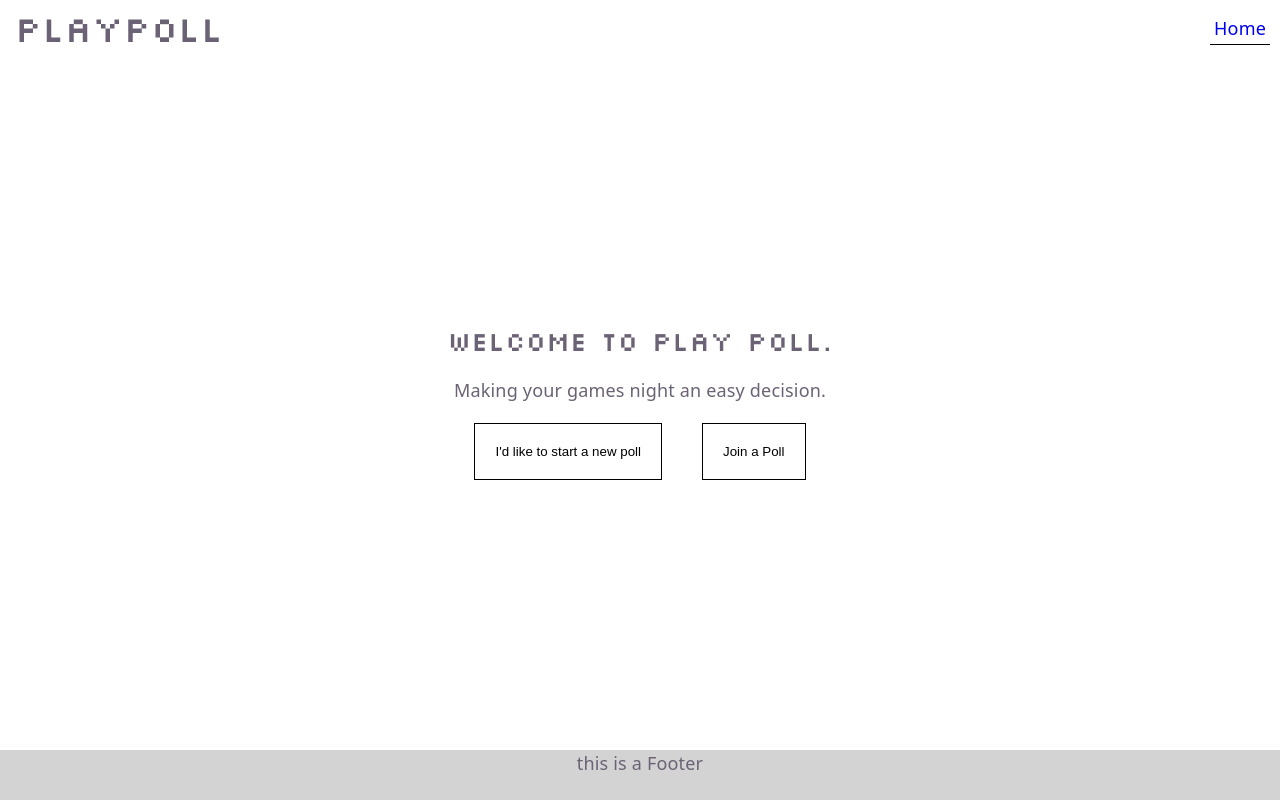
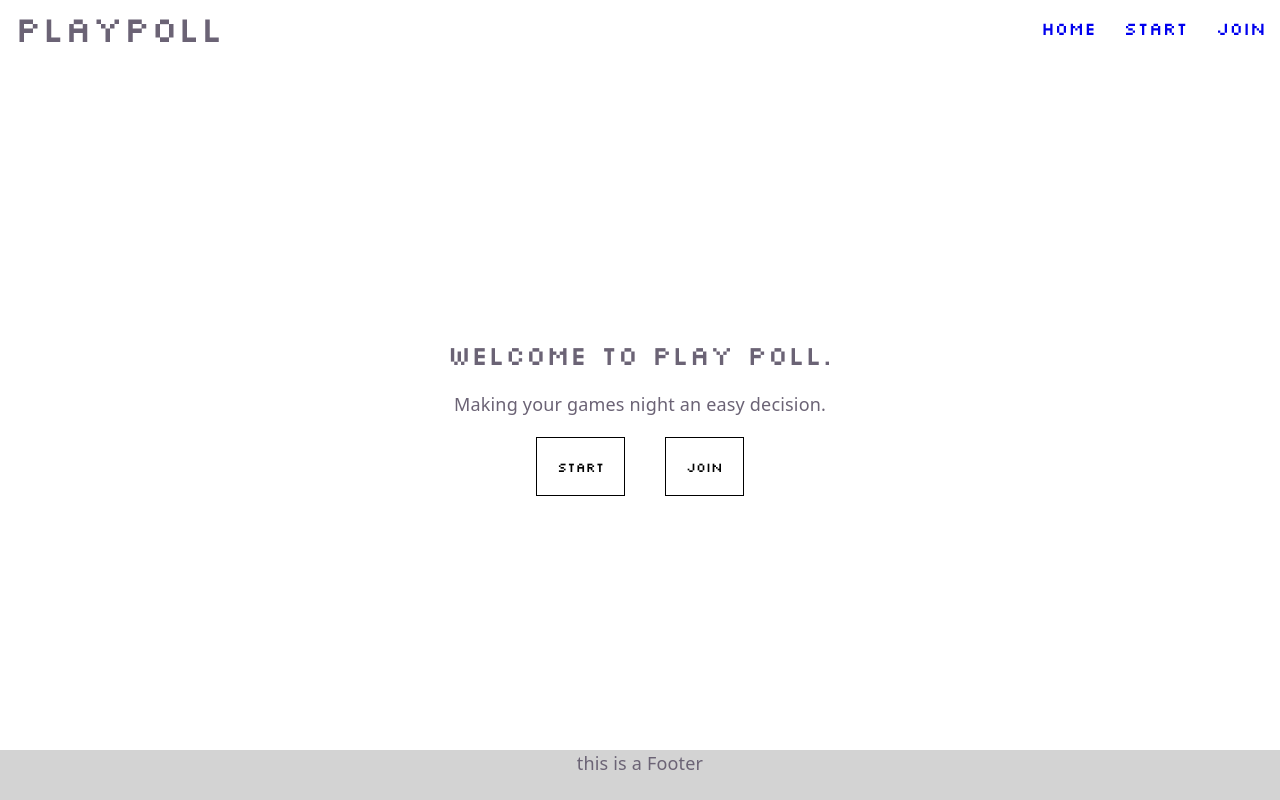
Before and after one commit to lewisPratt/playpoll, a React (Vite) app: page / in a window 1280 px wide. Built offline with nearby package versions, Linux system fonts and the light colour scheme.

Commit message:
Update UI components - simplified button text in FrontPage, enhanced header navigation, and improved CSS styles for better layout and user experience.

```diff
--- a/src/App.css
+++ b/src/App.css
@@ -25,6 +25,7 @@ header {
   align-items: center;
   justify-content: space-between;
   width: 100%;
+  margin-bottom: 30px;
 }
 
 header h1 {
@@ -36,6 +37,10 @@ h2,
 h3 {
   font-family: var(--heading-font);
   font-weight: normal;
+}
+
+a {
+  font-family: var(--heading-font);
 }
 
 button {
@@ -85,7 +90,18 @@ nav a {
   text-decoration: none;
   padding: 4px;
   margin: 10px;
-  border-bottom: 1px solid black;
+  transition: .3s;
+}
+
+nav a:hover,
+nav a:visited:hover {
+  padding-bottom: 10px;
+  background-color: var(--text);
+  color: white;
+}
+
+nav a:visited {
+  color: var(--text);
 }
 
 /*////////////////////////
@@ -109,6 +125,10 @@ BUTTONS
 #frontpage-button-container {
   display: flex;
   justify-content: center;
+}
+
+button {
+  font-family: var(--heading-font)
 }
 
 /*////////////////////////
--- a/src/components/FrontPage.tsx
+++ b/src/components/FrontPage.tsx
@@ -7,10 +7,10 @@ function FrontPage() {
       <WelcomeMessage />
       <div id="frontpage-button-container">
         <Link to="/start-new">
-          <button id="new-poll-button">I'd like to start a new poll</button>
+          <button id="new-poll-button">Start</button>
         </Link>
         <Link to="/join">
-          <button id="new-poll-button">Join a Poll</button>
+          <button id="new-poll-button">Join</button>
         </Link>
       </div>
     </>
--- a/src/components/Header.tsx
+++ b/src/components/Header.tsx
@@ -7,6 +7,8 @@ function Header() {
         <h1>PlayPoll</h1>
         <nav>
           <Link to="/">Home</Link>
+          <Link to="/start-new">Start</Link>
+          <Link to="/join">Join</Link>
         </nav>
       </header>
     </>
```
